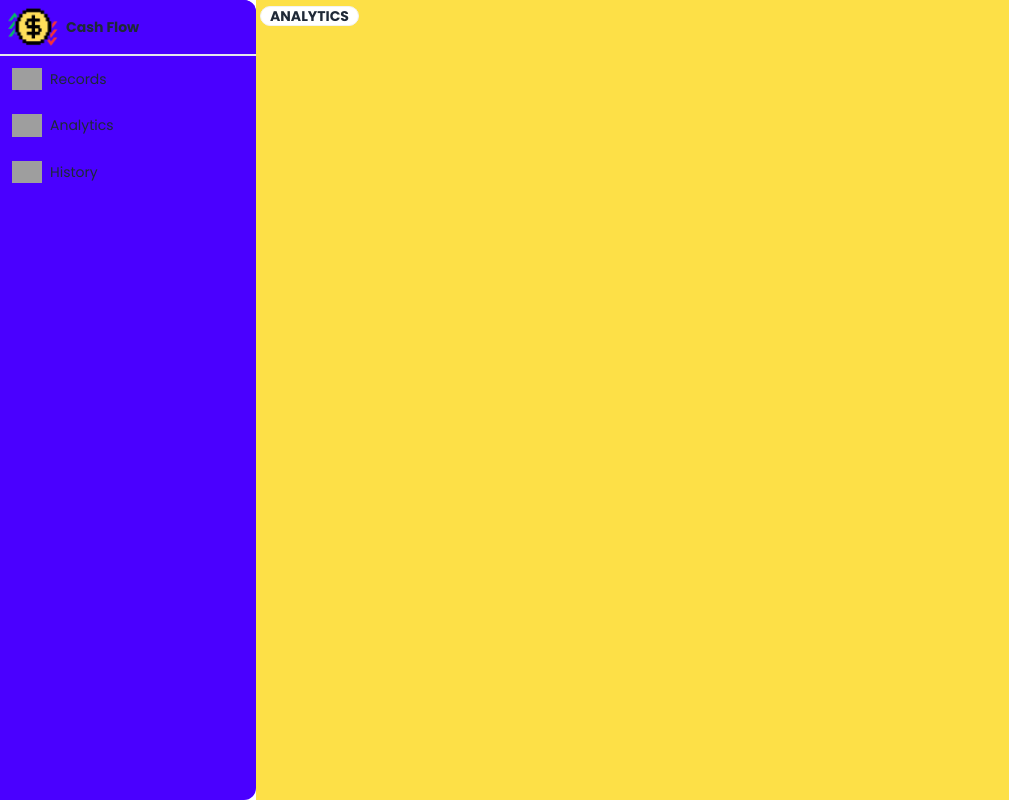
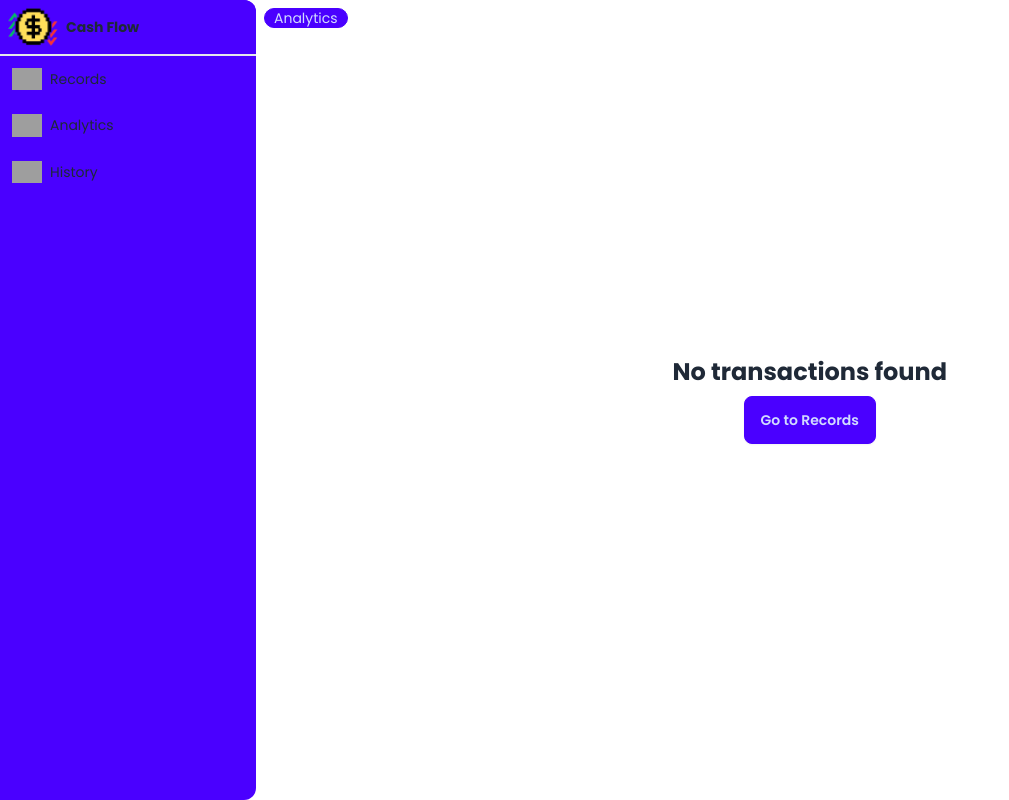
Before and after one commit to 9riffegndi/Money-Tracker, a React (Create React App) app: page /analytics in a window 1280 px wide. Shown: the whole page, without its empty margins (0-1009 px from the left). Built offline with nearby package versions, Linux system fonts and the light colour scheme; grey boxes are pictures that could not be loaded.

Commit message:
add:: conditional rendering

```diff
--- a/src/Components/Analytics.jsx
+++ b/src/Components/Analytics.jsx
@@ -1,7 +1,28 @@
+import { Link } from "react-router-dom";
+
 export default function Analytics() {
+
+    const transaction = localStorage.getItem("transactions");
+
+    if (!transaction) {
+        return (
+            <div className="p-2 flex h-screen w-full">
+                <p className="badge badge-primary">Analytics</p>
+                <div className="flex flex-col gap-2 items-center justify-center h-full w-full">
+                    <p className="text-2xl font-bold">No transactions found</p>
+                    <Link to="/" className="btn btn-primary">Go to Records</Link>
+                </div>
+            </div>
+        );
+    }
+
     return (
-        <div className="bg-yellow-300 p-1 h-screen w-full">
-            <p className="badge badge-md font-bold ">ANALYTICS</p>
+        <div className="p-2 flex bg-red-200 h-screen w-full">
+            <p className="badge badge-primary">Records</p>
+
+            <div className="">
+
+            </div>
         </div>
     );
 
--- a/src/Components/History.jsx
+++ b/src/Components/History.jsx
@@ -1,5 +1,6 @@
 
 import { useState, useEffect } from "react";
+import { Link } from "react-router-dom";
 
 export default function History({ className = "" }) {
 
@@ -105,6 +106,17 @@ export default function History({ className = "" }) {
         setTransactions(sortedTransactions);
     };
 
+    if (transactions.length === 0) {
+        return (
+            <div className="p-2 flex h-screen w-full">
+                <p className="badge badge-primary">History</p>
+                <div className="flex flex-col gap-2 items-center justify-center h-full w-full">
+                    <p className="text-2xl font-bold">No transactions found</p>
+                    <Link to="/" className="btn btn-primary">Go to Records</Link>
+                </div>
+            </div>
+        );
+    }
 
     return (
         <section className="w-full flex flex-col gap-2 p-2 grow">
--- a/src/Components/Overview.jsx
+++ b/src/Components/Overview.jsx
@@ -1,5 +1,6 @@
 
 import { useState, useEffect } from "react";
+import { Link } from "react-router-dom";
 
 export default function Overview({ className = "" }) {
     const [transactions, setTransactions] = useState([]);
@@ -95,6 +96,8 @@ export default function Overview({ className = "" }) {
 
         setTransactions(sortedTransactions);
     };
+
+
 
 
     return (
@@ -230,7 +233,8 @@ export default function Overview({ className = "" }) {
                             </tr>
                         </thead>
                         <tbody className="text-center">
-                            {transactions.map((transaction, index) => (
+                            {transactions.length > 0 ? (
+                                transactions.map((transaction, index) => (
                                     <tr key={index}>
                                         <th>{index + 1}</th>
                                         <td className="badge badge-md rounded-full badge-secondary">{transaction.category}</td>
@@ -243,7 +247,11 @@ export default function Overview({ className = "" }) {
                                             <button onClick={() => handleDeleteTransaction(index)} className="btn btn-xs btn-error">Delete</button>
                                         </td>
                                     </tr>
-                            ))}
+                                ))
+                            ) : (
+                                <tr>
+                                    <td colSpan="7">No transactions found</td></tr>
+                            )}
                         </tbody>
                     </table>
                 </div>
```
Lines whose indentation alone changed are shown as unchanged.
